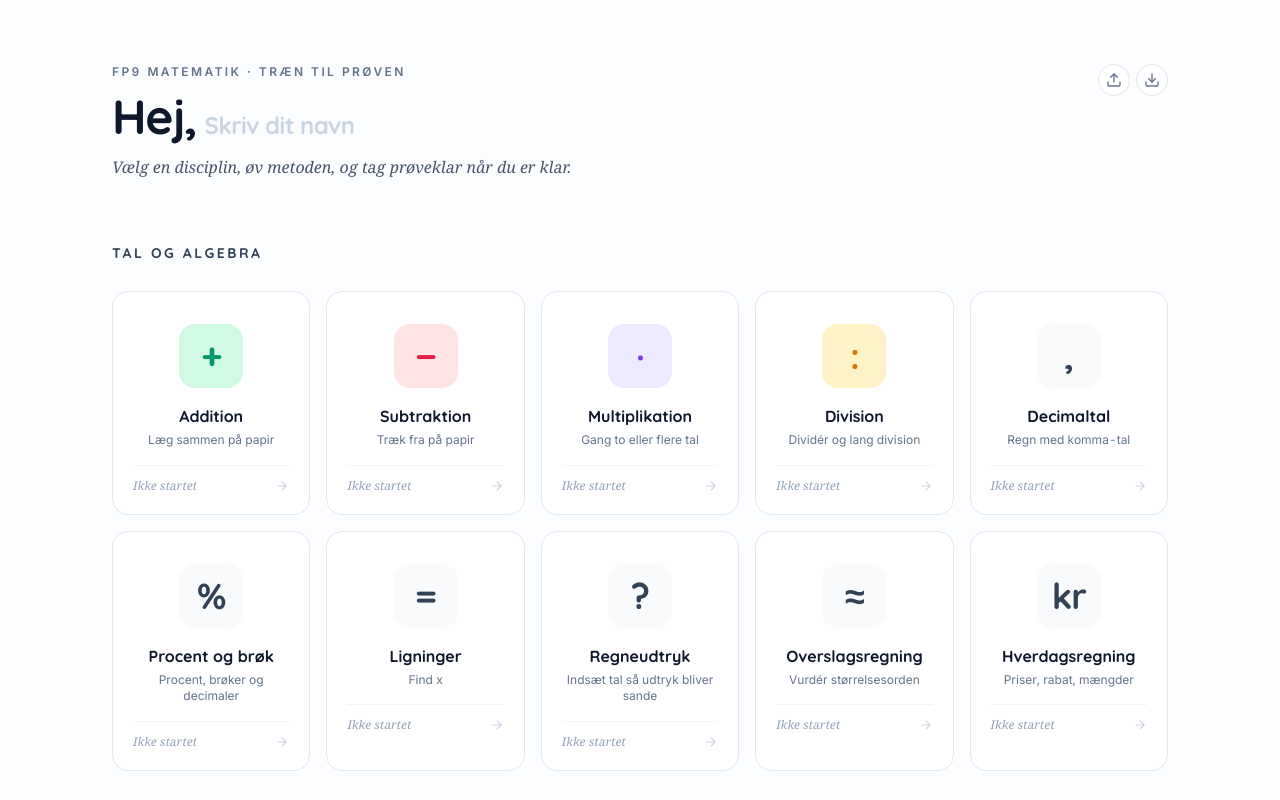
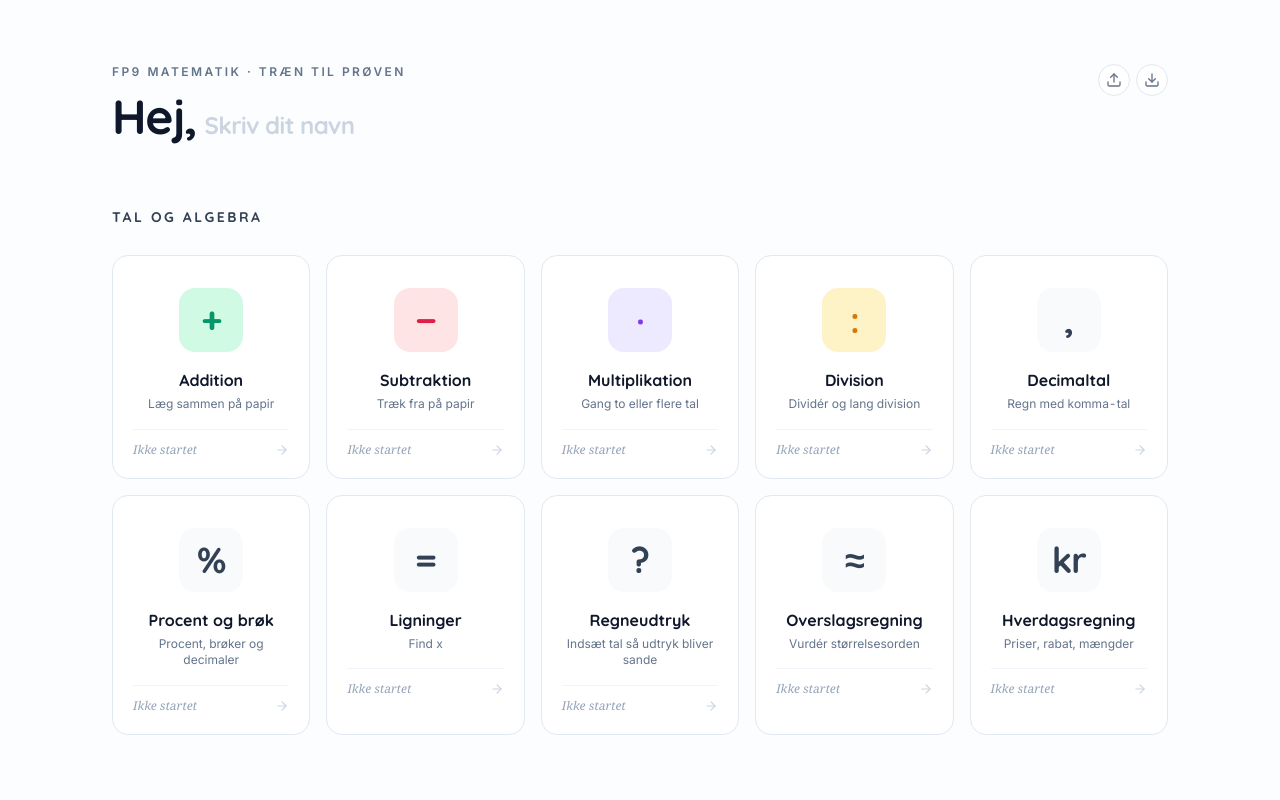
Before and after one commit to jbmnapps/mat, a Next.js app: page / in a window 1280 px wide. Shown: the top 800 px of the page. Built offline with nearby package versions, Linux system fonts and the light colour scheme.

Commit message:
Fjern 'Vælg en disciplin...' subtitle helt — overflødig

```diff
--- a/app/page.tsx
+++ b/app/page.tsx
@@ -102,9 +102,6 @@ export default function Dashboard() {
               </h1>
               <NameInput />
             </div>
-            <p className="hidden sm:block mt-3 text-base text-slate-600 italic font-serif">
-              Vælg en disciplin, øv metoden, og tag prøveklar når du er klar.
-            </p>
           </div>
 
           {/* Oversigts-pille — vises kun når hydreret og noget er prøvet */}
```
